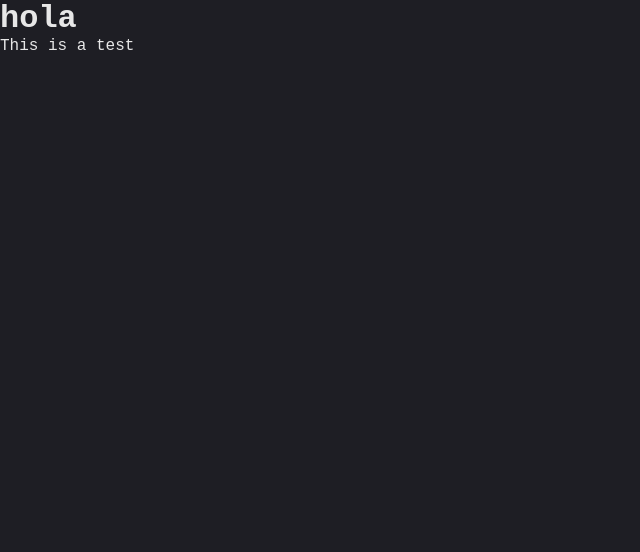
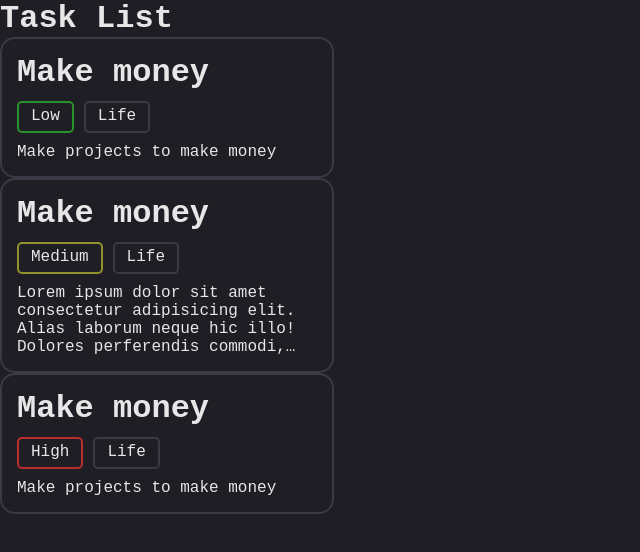
Before and after one commit to ElDuartte/Kanban-react-ts, a React (Vite) app: page / in a window 1280 px wide. Shown: the top 552 px of the page, without its empty margins (0-640 px from the left). Built offline with nearby package versions, Linux system fonts and the light colour scheme.

Commit message:
iterating over tasks, skeleton of task commponent, logic to the color tags

```diff
--- a/src/App.tsx
+++ b/src/App.tsx
@@ -1,9 +1,9 @@
-import Task from "./components/Task";
+import TaskList from "./pages/TaskList";
 
 function App() {
   return (
     <>
-      <Task />
+      <TaskList />
     </>
   );
 }
--- a/src/components/Task.tsx
+++ b/src/components/Task.tsx
@@ -1,8 +1,23 @@
-export default function Task() {
+import { TaskType } from "../../types";
+
+export default function Task({ task }: { task: TaskType }) {
+  const priorityClass =
+    task.priority === "High"
+      ? "priority-high"
+      : task.priority === "Medium"
+      ? "priority-medium"
+      : "priority-low";
+
   return (
-    <>
-      <h1>hola</h1>
-      <p>This is a test</p>
-    </>
+    <div className="task-container">
+      <h1>{task.title}</h1>
+      <div className="tag-container">
+        <a className={`priority-tag tag__red tag ${priorityClass}`}>
+          {task.priority}
+        </a>
+        <a className="project-tag tag">{task.project}</a>
+      </div>
+      <p className="description__short">{task.description}</p>
+    </div>
   );
 }
--- /dev/null
+++ b/src/pages/TaskList.tsx
@@ -0,0 +1,17 @@
+import React from "react";
+import tasksData from "../../data/tasks.json";
+import Task from "../components/Task";
+import { TaskType } from "../../types";
+
+const TaskList: React.FC = () => {
+  return (
+    <div>
+      <h1>Task List</h1>
+      {tasksData.tasks.map((task: TaskType) => (
+        <Task key={task.id} task={task} />
+      ))}
+    </div>
+  );
+};
+
+export default TaskList;
```
